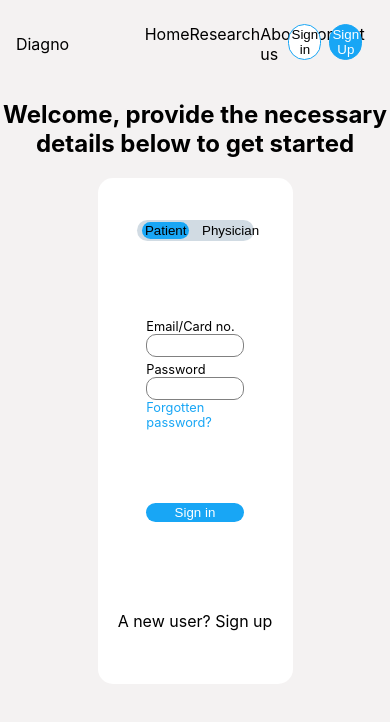
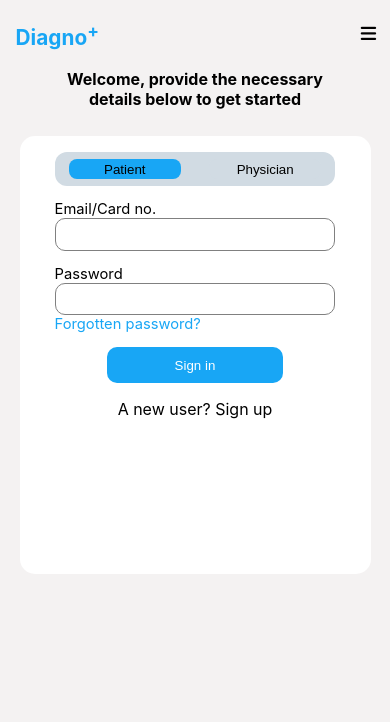
Before and after one commit to rukyy/medAi, a React (Create React App) app: page /login in a window 390 px wide. Shown: the top 722 px of the page. Built offline with nearby package versions, Linux system fonts and the light colour scheme.

Commit message:
mobile view of landing and registration page

```diff
--- a/public/index.html
+++ b/public/index.html
@@ -10,6 +10,9 @@
       content="Web site created using create-react-app"
     />
     <link rel="apple-touch-icon" href="%PUBLIC_URL%/logo192.png" />
+    <link rel="stylesheet" href="https://cdnjs.cloudflare.com/ajax/libs/font-awesome/6.5.2/css/all.min.css"
+    integrity="sha512-SnH5WK+bZxgPHs44uWIX+LLJAJ9/2PkPKZ5QiAj6Ta86w+fsb2TkcmfRyVX3pBnMFcV7oQPJkl9QevSCWr3W6A=="
+    crossorigin="anonymous" referrerpolicy="no-referrer" />
     <!--
       manifest.json provides metadata used when your web app is installed on a
       user's mobile device or desktop. See https://developers.google.com/web/fundamentals/web-app-manifest/
--- a/src/components/navbar.js
+++ b/src/components/navbar.js
@@ -1,19 +1,46 @@
 import { Link } from "react-router-dom";
 import "../css/navbar.css"
+import { useEffect, useRef, useState } from "react";
 const NavBar = () => {
+
+    const ref = useRef()
+    const [disabled, setDisabled] = useState(false)
+    const drop = ()=>{
+        if(document.getElementById("navcontent").className==="navcontent"){
+            document.getElementById("navcontent").className="collapse"
+            setDisabled(true)
+        }else{
+            document.getElementById("navcontent").className="navcontent"
+            setDisabled(false)
+        }
+    }
+
+    useEffect(()=>{
+        const handleclickOutside=(event)=>{
+            if(!ref.current.contains(event.target)){
+                if(document.getElementById("navcontent").className==="collapse"){
+                    drop()
+                }
+            }
+        }
+        window.addEventListener('mousedown',handleclickOutside)
+    },[])
+
     return (
         <div className="navbar">
-            <div className="navbar__logo">Diagno</div>
-            <div className="navcontent">
+            <div className="navbar_logo">Diagno<sup>+</sup></div>
+            <button className="dropbtn"  onClick={()=>drop()} disabled={disabled}><i className="fa-solid fa-bars"></i></button>
+            <div className="navcontent" id="navcontent" ref={ref}>
                 <ul className="navlinks">
-                    <li><Link to={"/"}>Home</Link> </li>
-                    <li><Link>Research</Link></li>
-                    <li><Link>About us</Link></li>
-                    <li><Link>Contact</Link></li>
+                    <li onClick={()=>{drop()}} ><Link to={"/"}>Home</Link> </li>
+                    <li onClick={()=>{drop()}} ><Link>Research</Link></li>
+                    <li onClick={()=>{drop()}} ><Link>About us</Link></li>
+                    <li onClick={()=>{drop()}} ><Link>Contact</Link></li>
                 </ul>
+
                 <ul className="navregistry">
-                    <li><Link to={"/login"}><button style={{backgroundColor:"white"}} >Sign in </button></Link></li>
-                    <li><Link style={{color:"white"}} to={"/"}><button style={{color:"white", backgroundColor:"#18A6F5"}}>Sign Up</button></Link> </li>
+                    <li onClick={()=>{drop()}}><Link to={"/login"}><button style={{backgroundColor:"white"}} >Sign in </button></Link></li>
+                    <li onClick={()=>{drop()}}><Link style={{color:"white"}} to={"/"}><button style={{color:"white", backgroundColor:"#18A6F5"}}>Sign Up</button></Link> </li>
                 </ul>
             </div>
         </div>);
--- a/src/css/navbar.css
+++ b/src/css/navbar.css
@@ -20,7 +20,6 @@
     color: #18A6F5;
 }
 .navbar ul{
-    display: flex;
     /* border: 2px solid green; */
     display: flex;
     justify-content: space-between;
@@ -48,3 +47,66 @@
     padding: 5% 0%;
     border-radius: 20px;
 }
+.dropbtn{
+    display: none;
+}
+
+@media screen and (max-width:750px) {
+    .navbar{
+        margin-top: 5%;
+        justify-content: space-between;
+    }
+    .navcontent{
+        display: none;
+    }
+    .navbar_logo{
+        margin-left: 4%;
+        font-size: 130%;
+        font-weight: 700;
+        color: #18A6F5;
+    }
+    .collapse{
+        width: 70%;
+        display: flex;
+        flex-direction: column;
+        /* border: 2px solid red; */
+        justify-content: space-between;
+        padding: 0 0 0 4%;
+        position: fixed;
+        margin-top: 240px;
+        /* margin: 0; */
+        background-color: #f4f2f2;
+        border-width: 0 1px 1px 0;
+        border-color: #18A6F5;
+        border-style: solid;
+        border-bottom-right-radius:10px ;
+    }
+    .collapse a{
+        text-decoration: none;
+        color: black;
+    }
+    .collapse a:active, a:focus{
+        color: #18A6F5;
+    }
+    .navlinks{
+        display: flex;
+        flex-direction: column;
+        padding: 0;
+        margin-top: 0px;
+    }
+    .navlinks li{
+        margin: 4% 0;
+    }
+    .navregistry{
+        width: 100%;
+        margin-bottom: 10%
+    }
+    .dropbtn{
+        display: block;
+        margin-right: 2%;
+        border: 0;
+        background-color: #f4f2f2;
+        font-size: 110%;
+        color: black;
+    }
+}
--- a/src/css/registration.css
+++ b/src/css/registration.css
@@ -29,7 +29,7 @@
 
 .swipebar button{
     width: 40%;
-    border-radius: 10px;
+    border-radius: 8px;
     background-color: #D1DBE3;
     outline: none;
     border: 0;
@@ -72,3 +72,34 @@
     color: white;
 
 }
+
+
+@media screen and (max-width:750px) {
+    .registration h2{
+        font-size: 100%;
+        width: 80%;
+        margin: 5% auto;
+    }
+    .regpage{
+        width: 90%;
+        /* justify-content: flex-start; */
+        display: block;
+        padding: 4% 0 0 0;
+        height: 50%;
+        margin-top: 7%;
+    }
+    .patientloginform {
+        width: 80%;
+        font-size: 115%;
+        margin: 0 auto;
+    }
+    .swipebar{
+        margin: 0 auto;
+        width: 80%;
+        padding: 2% 0;
+    }
+    .submitregform{
+        padding: 3%;
+        margin: 4% 0 0 0;
+    }
+}
```
Also changed, not shown: src/css/landingpage.css (line endings or trailing spaces).
